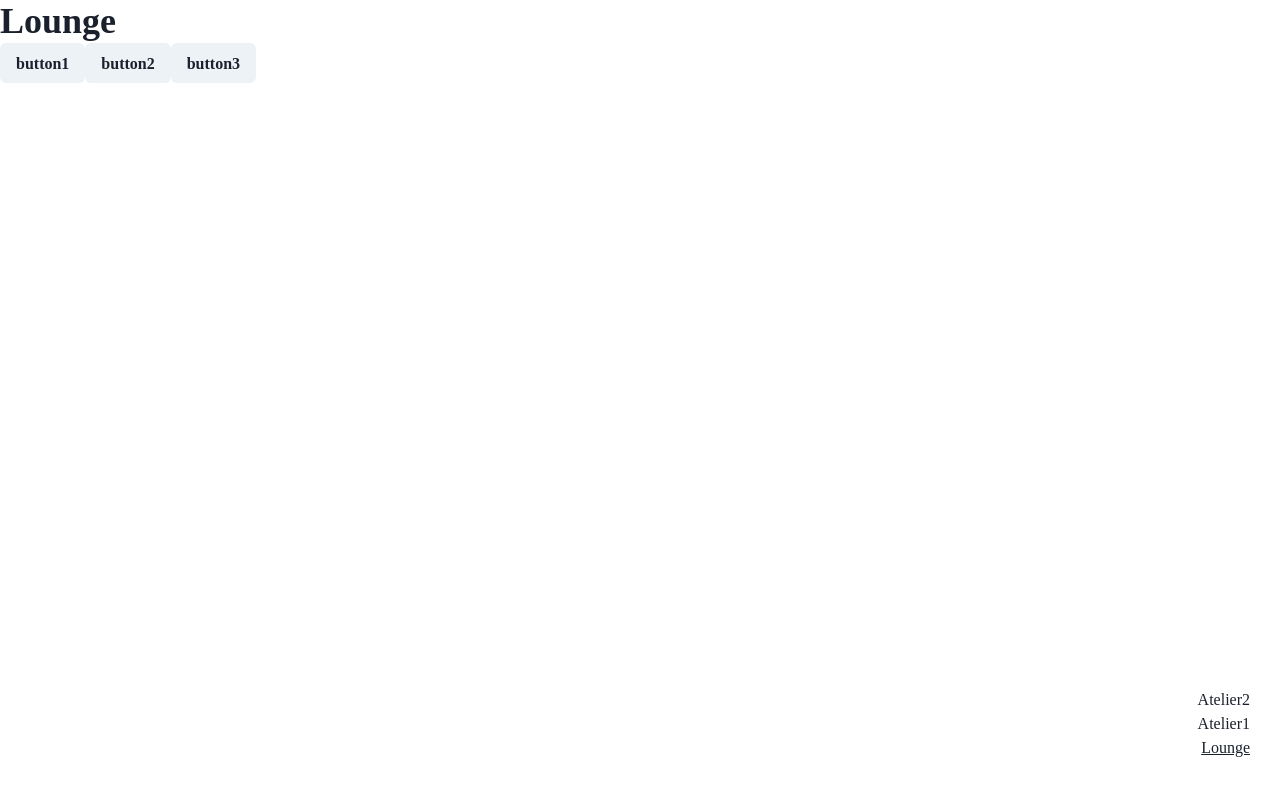
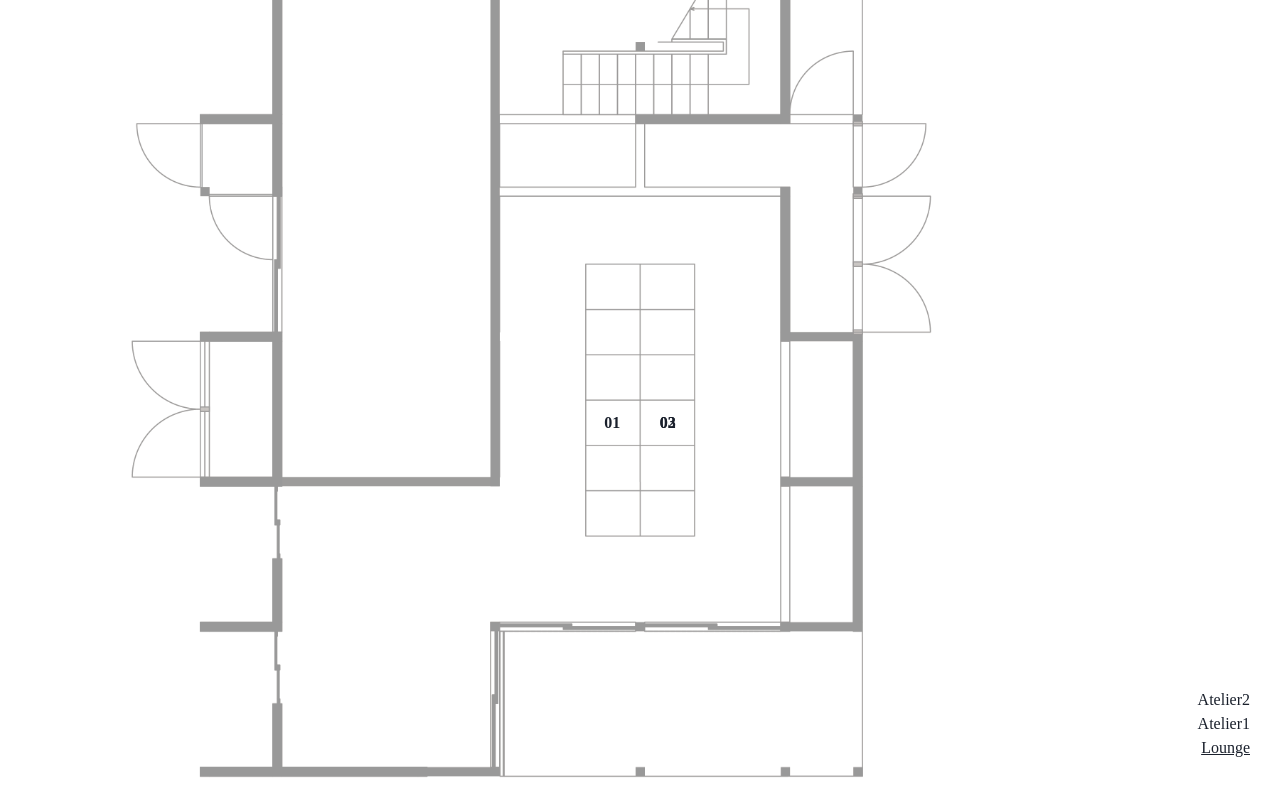
Before and after one commit to yukina765578/adl-orf, a React (Create React App) app: page /lounge in a window 1280 px wide. Built offline with nearby package versions, Linux system fonts and the light colour scheme.

Commit message:
aded lounge map

```diff
--- a/src/App.tsx
+++ b/src/App.tsx
@@ -18,8 +18,8 @@ function App() {
       <ChakraProvider theme={customTheme}>
         <Box>
           <Loading />
+          <AppRoutes />
           <Navigation />
-          <AppRoutes />
         </Box>
       </ChakraProvider>
     </Router>
--- a/src/global/components/Modal.tsx
+++ b/src/global/components/Modal.tsx
@@ -9,14 +9,16 @@ import {
     Box,
     Image,
     Heading,
-    Text
+    Text,
+    Divider
 } from '@chakra-ui/react';
-import { ChevronRightIcon, ChevronLeftIcon } from '@chakra-ui/icons'
 import { NavigationRight } from './NavigationRight';
 import { NavigationLeft } from './NavigationLeft';
 
 interface PopupProps {
     id: number,
+    viewportSize: {width: number, height: number};
+    buttonPosition: {width: number, height: number};
     isOpen: boolean;
     modalImage:string;
     modalTitle: string;
@@ -28,7 +30,7 @@ interface PopupProps {
     setCurrentModal: React.Dispatch<React.SetStateAction<number>>;
 }
 
-const Popup: React.FC<PopupProps> = ({ id, isOpen, modalImage, modalTitle, name, modalContent, modalButtonContent, onNextModal, onPrevModal, setCurrentModal }) => {
+const Popup: React.FC<PopupProps> = ({ id, viewportSize, buttonPosition, isOpen, modalImage, modalTitle, name, modalContent, modalButtonContent, onNextModal, onPrevModal, setCurrentModal }) => {
     const handleNextModal = () => {
         onNextModal();
     }
@@ -41,41 +43,57 @@ const Popup: React.FC<PopupProps> = ({ id, isOpen, modalImage, modalTitle, name,
     const handleOnClose = () => {
         setCurrentModal(0);
     }
+    const topPercentage = (buttonPosition.height / 264.738) * 100;
+    const leftPercentage = (buttonPosition.width / 264.738);
+    const leftCoordinate = (viewportSize.width / 2 + viewportSize.height * leftPercentage);
+    const buttonStyle = {
+        display: 'flex',
+        top: `${topPercentage}%`,
+        left: leftCoordinate,
+        position: 'absolute',
+        transform: 'translate(-50%, -50%)',
+        backgroundColor: 'transparent'
+    }
     const imageBox = {
         width: '100%',
-        height: '40%',
+        height: '25vh',
+        minHeight: 200,
+        maxHeight: 233,
         marginBottom: 10
     }
     const titleStyle ={
-        fontSize: 36,
+        fontSize: 28,
         marginTop: 10,
         marginBottom: 5
     }
     const nameStyle = {
         fontSize: 16,
         marginTop: 5,
-        marginBottom: 5,
+        marginBottom: 10,
         letterSpacing: 0.8
     }
     const textStyle = {
-        fontSize: 14,
+        fontSize: 12,
         fontWeight: 500,
         letterSpacing: 0.8
     }
     return(
         <>
-            <Button onClick={handleOnOpen}>{modalButtonContent}</Button>
-            <Modal isCentered isOpen={isOpen} onClose={handleOnClose} size='md'>
-                <ModalContent height="80vh" padding='40px'>
+            <Button onClick={handleOnOpen} sx={buttonStyle}>{modalButtonContent}</Button>
+            <Modal isCentered isOpen={isOpen} onClose={handleOnClose} size='sm'>
+                <ModalContent height="75vh" maxHeight={699} minHeight={600} padding='40px' >
+                    <Box overflowY='auto'>
                         <Box style={imageBox}>
-                        <Image style={{width: '100%', height: '100%', borderRadius: '5px'}} src={modalImage} />
+                            <Image style={{width: '100%', height: '100%', borderRadius: '5px', objectFit: 'contain'}} src={modalImage} />
                         </Box>
+                        <Divider marginTop={3} marginBottom={3}/>
                         <Box>
                             <Heading style={titleStyle} fontWeight={600}>{modalTitle}</Heading>
                             <Text style={nameStyle} fontWeight={600}>{name}</Text>
                             <Text style={textStyle}>
                                 {modalContent}
                             </Text>
+                        </Box>
                     </Box>
                     <ModalCloseButton />
                     <ModalFooter width='100%'>
--- /dev/null
+++ b/src/global/components/maps/LoungeMap.tsx
@@ -0,0 +1,36 @@
+import { useState, useEffect } from 'react';
+import { Box, Image, Button } from '@chakra-ui/react';
+import Map from '../../../image/Lounge/map.png';
+
+const LoungeMap = () => {
+    const [imageSize, setImageSize] = useState({ width: 0, height: 0});
+    const mapBox = {
+        position: 'absolute',
+        width: '100vw',
+        height: '100vh',
+        overflow: 'hidden',
+        display: 'flex',
+        justifyContent: 'center',
+        alignItems: 'center'
+    }
+    const imageStyle = {
+        width: 'auto',
+        height: '100%',
+        transform: 'scale(2.4)',
+        opacity: 0.4
+    }
+
+
+
+    return (
+        <Box sx={mapBox}>
+            <Image
+                src={Map}
+                style={imageStyle}
+                objectFit={'cover'}
+            />
+        </Box>
+    );
+};
+
+export default LoungeMap;
--- a/src/page/Lounge/index.tsx
+++ b/src/page/Lounge/index.tsx
@@ -1,33 +1,55 @@
 import React, {useEffect, useState} from 'react'
-import { Box, Heading, IconButton } from '@chakra-ui/react'
+import { Box, Image } from '@chakra-ui/react'
 import Popup from '../../global/components/Modal'
 import Overlay from '../../global/components/Overlay'
-import { NavigationRight } from '../../global/components/NavigationRight'
+import Map from '../../image/Lounge/map.png'
 import Morimoto from '../../image/ModalImage/morimoto.png'
+import LoungeMap from '../../global/components/maps/LoungeMap'
 
 const Lounge = () => {
     const [currentModal, setCurrentModal] = useState<number>(0);
+    const [viewportSize, setViewportSize] = useState({
+        width:window.innerWidth,
+        height: window.innerHeight,
+    })
+    console.log(viewportSize.width)
+    useEffect(() => {
+        const handleResize = () => {
+            setViewportSize({
+                width: window.innerWidth,
+                height: window.innerHeight,
+            });
+        };
+        window.addEventListener('resize', handleResize);
+        return()=>{
+            window.removeEventListener('resize', handleResize)
+        }
+    })
 
     const handleNextModal = () => {
         currentModal === 3 ? setCurrentModal(1) : setCurrentModal(currentModal + 1)
     }
-
     const handlePrevModal = () => {
         currentModal === 1 ? setCurrentModal(3) : setCurrentModal(currentModal - 1)
     }
-
+    const containerBox = {
+        width: '100vw',
+        height: '100vh'
+    }
     return(
-        <Box>
+        <Box sx={containerBox}>
             <Overlay isOpen={(currentModal > 0)} />
-            <Heading>Lounge</Heading>
+            <LoungeMap />
             <Popup
                 id={1}
+                viewportSize={viewportSize}
+                buttonPosition={{width: -9.18, height: 139.898 }}
                 isOpen={(1 === currentModal)}
                 modalImage={Morimoto}
                 modalTitle='香音歩'
                 name='森本結暉ルーク B3'
                 modalContent='親譲りの無鉄砲で小供の時から損ばかりしている。小学校に居る時分学校の二階から飛び降りて一週間ほど腰を抜かした事がある。なぜそんな無闇をしたと聞く人があるかも知れぬ。別段深い理由でもない。新築の二階から首を出していたら、同級生の一人が冗談に、いくら威張っても、そこから飛び降りる事は出来まい。弱虫やーい。と囃したからである。小使に負ぶさって帰って来た時、おやじが大きな眼をして二階ぐらいから飛び降りて腰を抜かす奴があるかと云ったから、この次は抜かさずに飛んで見せますと答えた。（青空文庫より）親譲りの無'
-                modalButtonContent='button1'
+                modalButtonContent='01'
                 onNextModal={handleNextModal}
                 onPrevModal={handlePrevModal}
                 setCurrentModal={setCurrentModal}
@@ -35,12 +57,14 @@ const Lounge = () => {
 
             <Popup
                 id={2}
+                viewportSize={viewportSize}
+                buttonPosition={{width: 9.18, height: 139.898 }}
                 isOpen={(2 === currentModal)}
                 modalImage={Morimoto}
-                modalTitle='タイトル２'
-                name='名前２'
-                modalContent='キャプション'
-                modalButtonContent='button2'
+                modalTitle='香音歩'
+                name='森本結暉ルーク B3'
+                modalContent='親譲りの無鉄砲で小供の時から損ばかりしている。小学校に居る時分学校の二階から飛び降りて一週間ほど腰を抜かした事がある。なぜそんな無闇をしたと聞く人があるかも知れぬ。別段深い理由でもない。新築の二階から首を出していたら、同級生の一人が冗談に、いくら威張っても、そこから飛び降りる事は出来まい。弱虫やーい。と囃したからである。小使に負ぶさって帰って来た時、おやじが大きな眼をして二階ぐらいから飛び降りて腰を抜かす奴があるかと云ったから、この次は抜かさずに飛んで見せますと答えた。（青空文庫より）親譲りの無'
+                modalButtonContent='02'
                 onNextModal={handleNextModal}
                 onPrevModal={handlePrevModal}
                 setCurrentModal={setCurrentModal}
@@ -48,12 +72,14 @@ const Lounge = () => {
 
             <Popup
                 id={3}
+                viewportSize={viewportSize}
+                buttonPosition={{width: 9.18, height: 139.898 }}
                 isOpen={(3 === currentModal)}
                 modalImage={Morimoto}
                 modalTitle='タイトル３'
                 name='名前３'
-                modalContent='キャプション'
-                modalButtonContent='button3'
+                modalContent='亜sdjlkfhぁウェインclンsbふぁえはあjhscんだhgb濡れhンgにbhン個ｂｒｃまえ８ｐあｓｄふぁえあｓｄｆｃｃｋｌんｈｆんｃｋｊｃｌｂｋｋｌんｈくｈｓんｈｒ'
+                modalButtonContent='03'
                 onNextModal={handleNextModal}
                 onPrevModal={handlePrevModal}
                 setCurrentModal={setCurrentModal}
```
Also changed, not shown: src/image/Lounge/map.png (added). Lines whose indentation alone changed are shown as unchanged.
